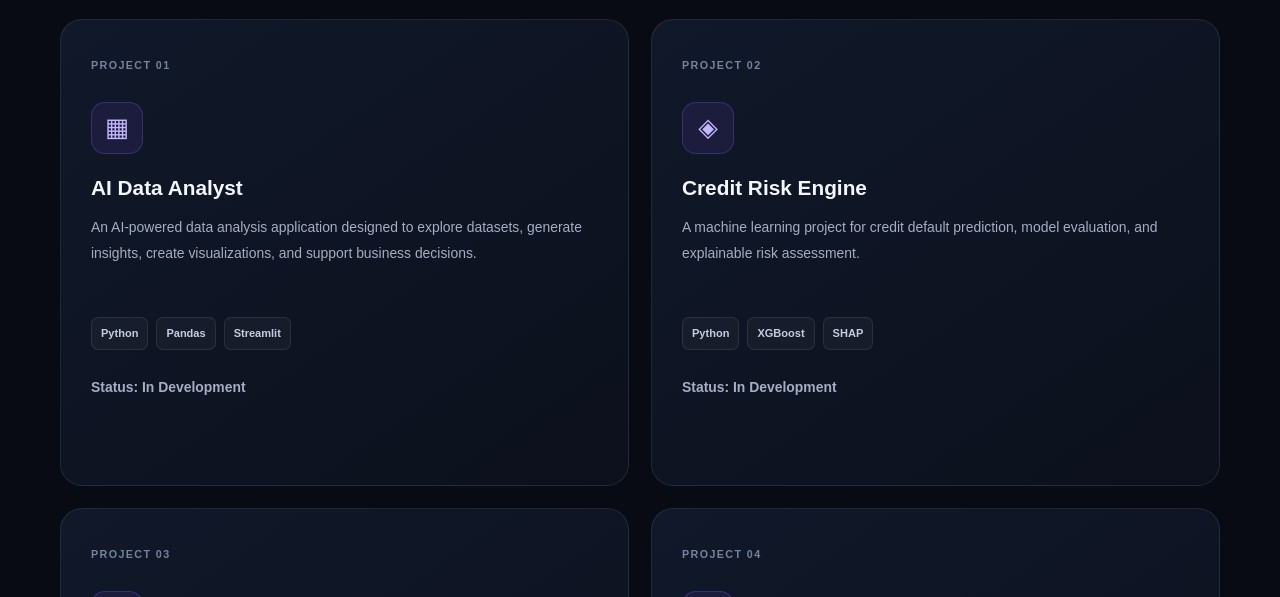
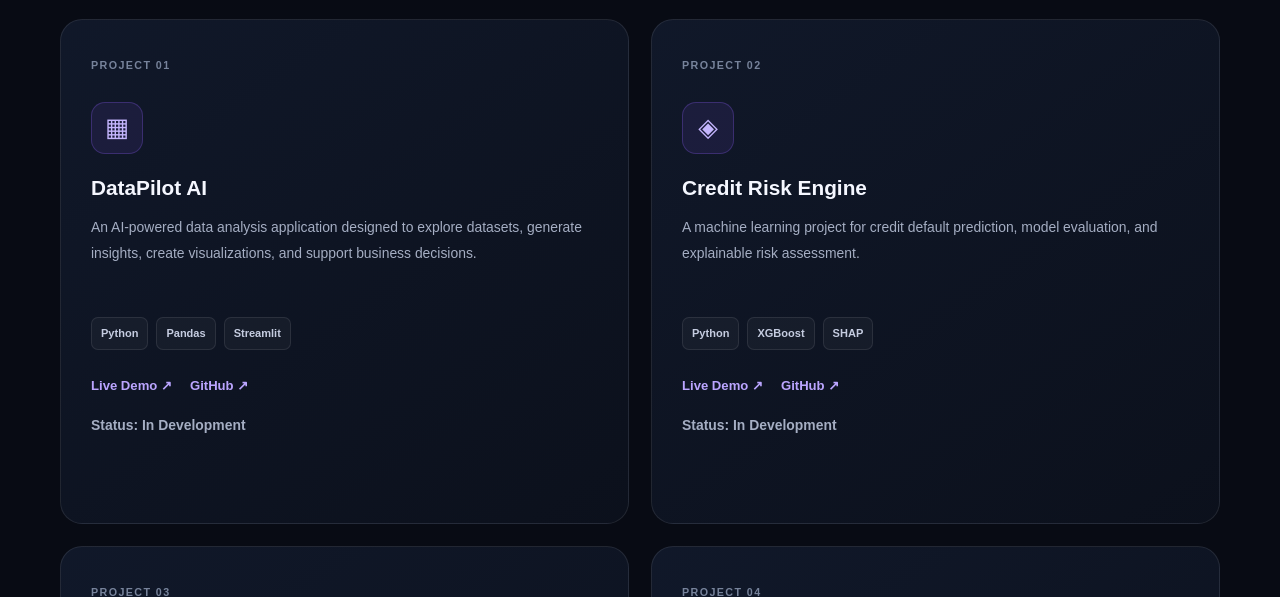
Before and after one commit to Aryan-tech-Yadav/ai-portfolio, a plain HTML site: page project.html in a window 1280 px wide. Shown: the part 717-1314 px from the top of the page. Drawn offline with Linux system fonts and the light colour scheme.

Commit message:
Add live demos for DataPilot AI and Credit Risk Engine

```diff
--- a/project.html
+++ b/project.html
@@ -97,7 +97,7 @@
                         <span class="project-number">PROJECT 01</span>
                         <div class="project-icon" aria-hidden="true">▦</div>
 
-                        <h3>AI Data Analyst</h3>
+                        <h3>DataPilot AI</h3>
 
                         <p>
                             An AI-powered data analysis application designed
@@ -111,6 +111,11 @@
                             <span>Streamlit</span>
                         </div>
 
+
+                        <div class="project-actions">
+                            <a class="project-link" href="https://datapilot-ai-aryan.streamlit.app/" target="_blank" rel="noopener noreferrer">Live Demo ↗</a>
+                            <a class="project-link" href="https://github.com/Aryan-tech-Yadav/autonomous-ai-data-analyst" target="_blank" rel="noopener noreferrer">GitHub ↗</a>
+                        </div>
                         <p class="project-status">Status: In Development</p>
                     </article>
 
@@ -133,6 +138,11 @@
                             <span>SHAP</span>
                         </div>
 
+
+                        <div class="project-actions">
+                            <a class="project-link" href="https://credit-risk-engine-developed-by-aryan-yadav.streamlit.app/" target="_blank" rel="noopener noreferrer">Live Demo ↗</a>
+                            <a class="project-link" href="https://github.com/Aryan-tech-Yadav/credit-risk-engine" target="_blank" rel="noopener noreferrer">GitHub ↗</a>
+                        </div>
                         <p class="project-status">Status: In Development</p>
                     </article>
 
```
